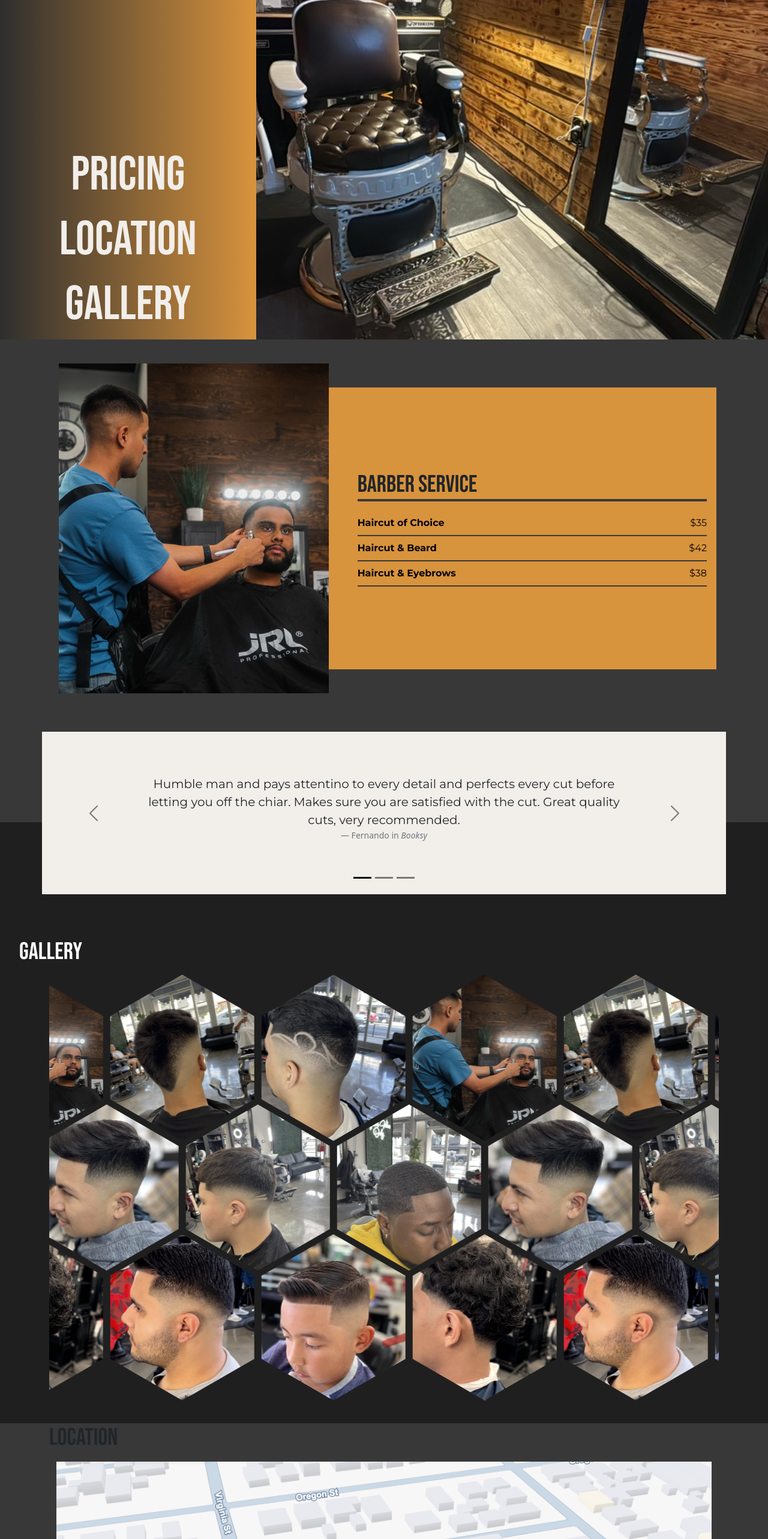
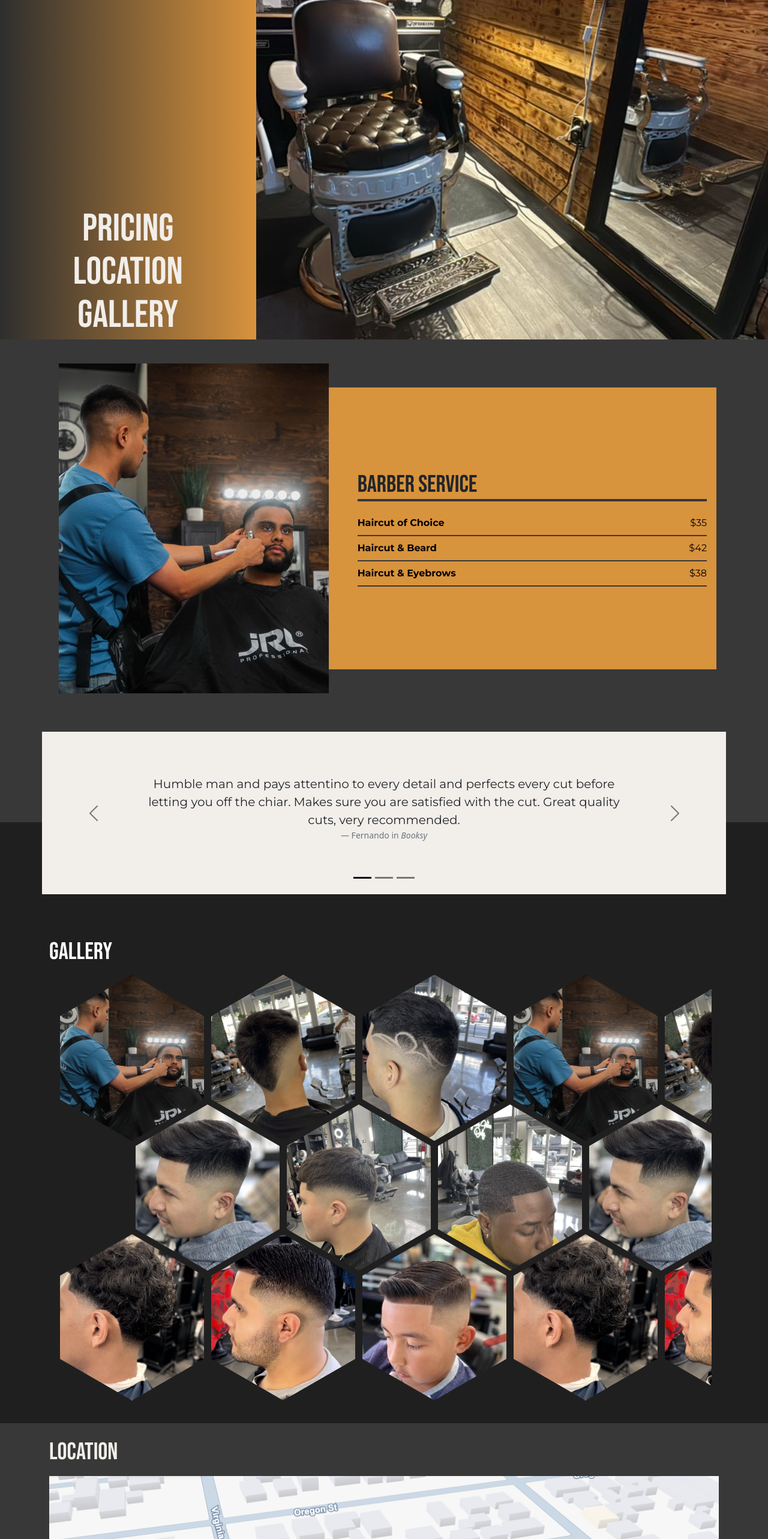
Before and after one commit to Jr-rojas/BeRectified, a React (Create React App) app: page / in a window 1280 px wide. Shown: the part 234-2800 px from the top of the page at 60% size. Built offline with nearby package versions, Linux system fonts and the light colour scheme.

Commit message:
Layout Adjustments

```diff
--- a/src/App.js
+++ b/src/App.js
@@ -1,9 +1,11 @@
 import Home from "./pages/Home"
+import Footer from "./components/Footer/Footer";
 
 function App() {
   return (
     <>
       <Home/>
+      <Footer/>
      </>
   );
 }
--- a/src/components/CustomNavbar.js
+++ b/src/components/CustomNavbar.js
@@ -12,8 +12,8 @@ export default function CustomNavbar(){
                 alt="logo"
                 src="/images/logo(Trans).png"
                 style={{
-                height: 100,
-                width: 220
+                height: 90,
+                aspectRatio: "auto"
                 }}
             />
             </NavbarBrand>
--- /dev/null
+++ b/src/components/Footer/Footer.js
@@ -0,0 +1,9 @@
+export default function Footer(){
+    return(
+        <footer className="bg-dark">
+            <div className="container-md p-3">
+                <img src=".//images/Horz_BR3_Yellow(Trans)2.png" alt="Be Rectified Barber Logo" className="img-fluid"/>
+            </div>
+        </footer>
+    )
+}
--- a/src/components/Gallery/Gallery.js
+++ b/src/components/Gallery/Gallery.js
@@ -18,7 +18,8 @@ export default function Pricing(){
     const rows = chunkArray(galleryImages, Math.ceil(galleryImages.length / 3));
 
     return(
-        <section className={`${styles.container}`} style={{backgroundColor:"#201F1F"}}>
+        <section  style={{backgroundColor:"#201F1F"}}>
+            <div className={`${styles.container} container-md`}>
                 <h1>Gallery</h1>
                 <div className={`${styles.container1} container-md`}>
                     {rows.map((rowImages, rowIndex) => (
@@ -31,6 +32,7 @@ export default function Pricing(){
                             </div>
                         ))}
                 </div>
+            </div>
         </section>
     )
 }
--- a/src/components/Gallery/Gallery.module.scss
+++ b/src/components/Gallery/Gallery.module.scss
@@ -57,7 +57,7 @@
 }
 
 .grid {
-    animation: slide 30s linear infinite;
+    //animation: slide 30s linear infinite;
     white-space: nowrap;
 
 
--- a/src/components/Hero.js
+++ b/src/components/Hero.js
@@ -5,12 +5,12 @@ export default function Hero(){
         <>
             <div className="container-fluid row mx-0 px-0 bg-primary vh-100">
                 <div
-                className="col h-100 d-flex align-items-end justify-content-center"
+                className="col h-100 d-flex align-items-end justify-content-center .d-sm-none .d-md-block"
                 style={{backgroundImage:"linear-gradient(to right, var(--background-color) , var(--primary-color)"}}>
                     <div className="container text-center text-light">
-                        <h1 className="display-1 lh-sm">Pricing</h1>
-                        <h1 className="display-1 lh-sm">Location</h1>
-                        <h1 className="display-1 lh-sm">gallery</h1>
+                        <h1 className="display-3 lh-1">Pricing</h1>
+                        <h1 className="display-3 lh-1">Location</h1>
+                        <h1 className="display-3 lh-1">gallery</h1>
                     </div>
                 </div>
                 <img
--- a/src/components/Location/Location.js
+++ b/src/components/Location/Location.js
@@ -4,11 +4,13 @@ import styles from "./Location.module.scss"
 export default function Location(){
 
     return(
-        <div className="container">
-            <h1>Location</h1>
-            <div className={`${styles.img} container-md my-3`}>
-                <img src={location} alt="map of location of barbershop" className="img-fluid"/>
+        <section>
+            <div className="container-lg my-4">
+                <h1 className="text-light">Location</h1>
+                <div className={`${styles.img} my-3`}>
+                    <img src={location} alt="map of location of barbershop" className="img-fluid"/>
+                </div>
             </div>
-        </div>
+        </section>
     )
 }
```
Also changed, not shown: public/images/Horz_BR3_Yellow(Trans)2.png (added). Lines whose indentation alone changed are shown as unchanged.
